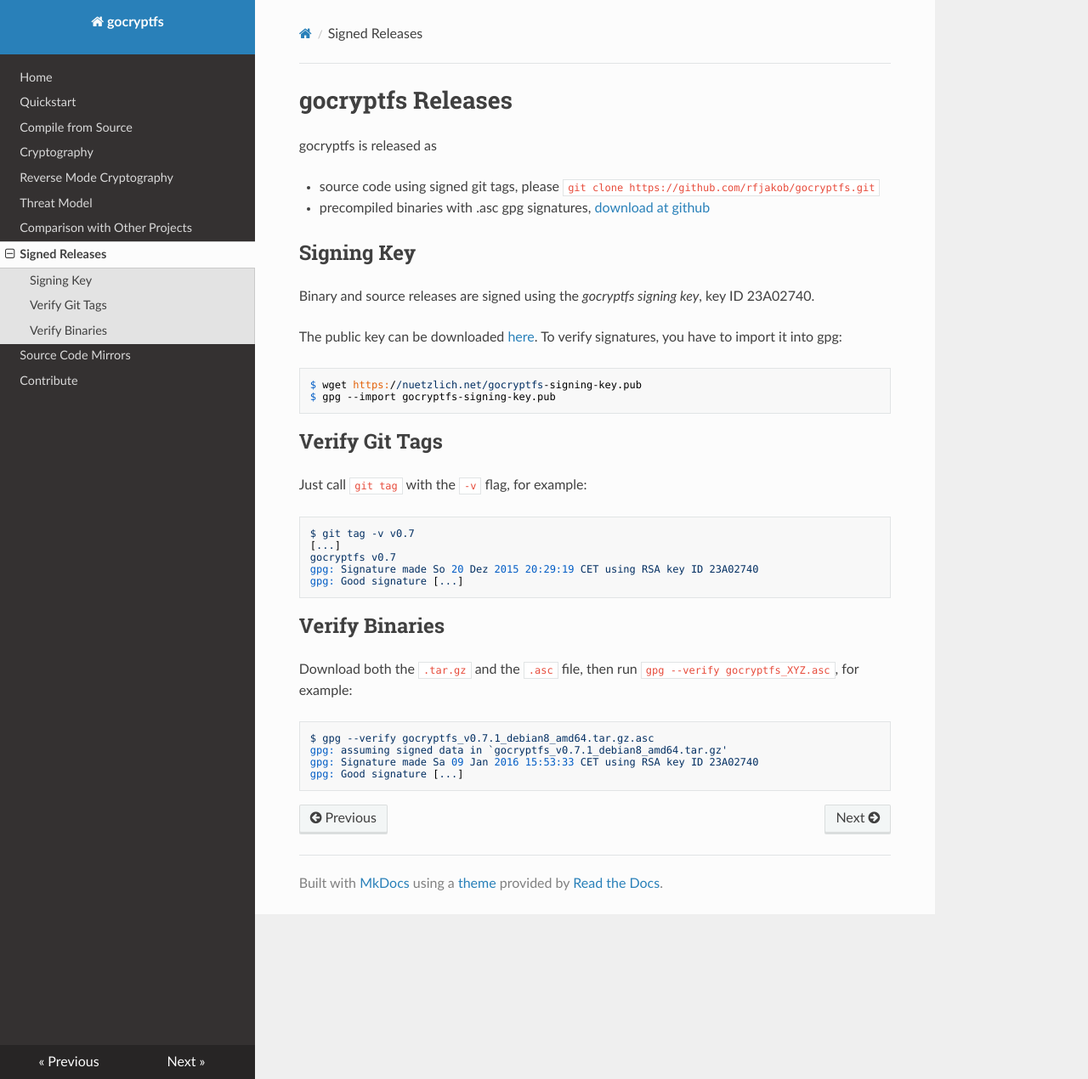
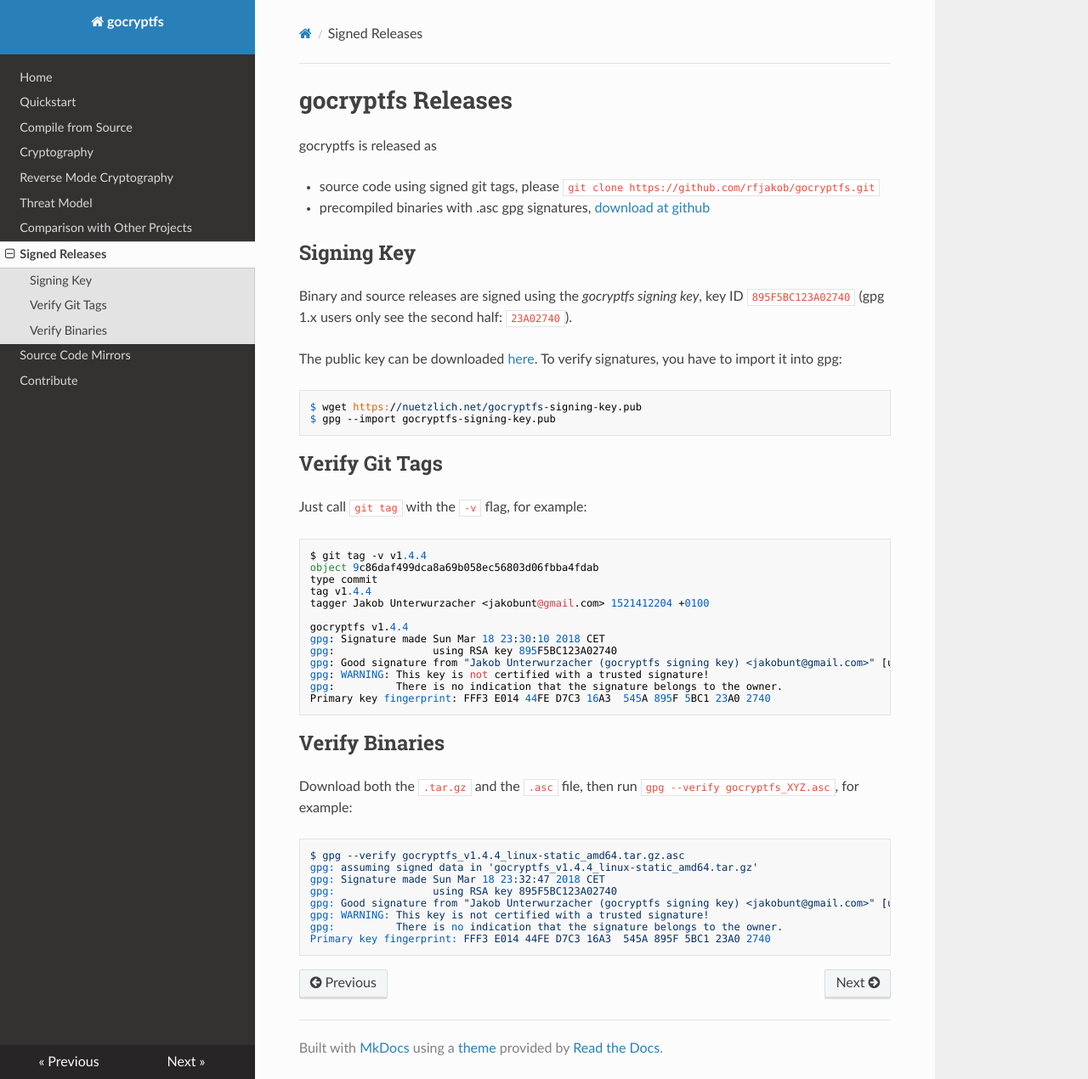
Before and after one commit to rfjakob/gocryptfs-website, an MkDocs documentation site: the page built from docs/releases.md, in a window 1280 px wide and 1270 px high. Shown: the whole window at 85% size. Built offline with MkDocs 1.6.1, drawn with Linux system fonts in a browser that asks for light colours; nearby versions of some CDN libraries; old or Windows-style settings are respelled for this version of MkDocs.

Commit message:
Update signature verification for gpg2
gpg2 displays a longer key id

https://github.com/rfjakob/gocryptfs-website/issues/6

````diff
--- a/docs/releases.md
+++ b/docs/releases.md
@@ -9,7 +9,8 @@ gocryptfs is released as
 Signing Key
 -----------
 
-Binary and source releases are signed using the *gocryptfs signing key*, key ID 23A02740.
+Binary and source releases are signed using the *gocryptfs signing key*, key ID
+`895F5BC123A02740` (gpg 1.x users only see the second half: `23A02740`).
 
 The public key can be downloaded [here](https://nuetzlich.net/gocryptfs-signing-key.pub).
 To verify signatures, you have to import it into gpg:
@@ -22,19 +23,34 @@ Verify Git Tags
 
 Just call `git tag` with the `-v` flag, for example:
 
-	$ git tag -v v0.7
-	[...]
-	gocryptfs v0.7
-	gpg: Signature made So 20 Dez 2015 20:29:19 CET using RSA key ID 23A02740
-	gpg: Good signature [...]
+```
+$ git tag -v v1.4.4
+object 9c86daf499dca8a69b058ec56803d06fbba4fdab
+type commit
+tag v1.4.4
+tagger Jakob Unterwurzacher <jakobunt@gmail.com> 1521412204 +0100
+
+gocryptfs v1.4.4
+gpg: Signature made Sun Mar 18 23:30:10 2018 CET
+gpg:                using RSA key 895F5BC123A02740
+gpg: Good signature from "Jakob Unterwurzacher (gocryptfs signing key) <jakobunt@gmail.com>" [unknown]
+gpg: WARNING: This key is not certified with a trusted signature!
+gpg:          There is no indication that the signature belongs to the owner.
+Primary key fingerprint: FFF3 E014 44FE D7C3 16A3  545A 895F 5BC1 23A0 2740
+```
 
 Verify Binaries
 ---------------
 
 Download both the `.tar.gz` and the `.asc` file, then run `gpg --verify gocryptfs_XYZ.asc`,
 for example:
-
-	$ gpg --verify gocryptfs_v0.7.1_debian8_amd64.tar.gz.asc
-	gpg: assuming signed data in `gocryptfs_v0.7.1_debian8_amd64.tar.gz'
-	gpg: Signature made Sa 09 Jan 2016 15:53:33 CET using RSA key ID 23A02740
-	gpg: Good signature [...]
+```
+$ gpg --verify gocryptfs_v1.4.4_linux-static_amd64.tar.gz.asc
+gpg: assuming signed data in 'gocryptfs_v1.4.4_linux-static_amd64.tar.gz'
+gpg: Signature made Sun Mar 18 23:32:47 2018 CET
+gpg:                using RSA key 895F5BC123A02740
+gpg: Good signature from "Jakob Unterwurzacher (gocryptfs signing key) <jakobunt@gmail.com>" [unknown]
+gpg: WARNING: This key is not certified with a trusted signature!
+gpg:          There is no indication that the signature belongs to the owner.
+Primary key fingerprint: FFF3 E014 44FE D7C3 16A3  545A 895F 5BC1 23A0 2740
+```
````
